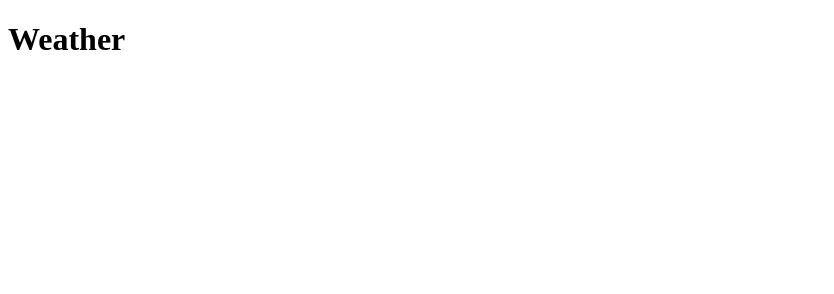
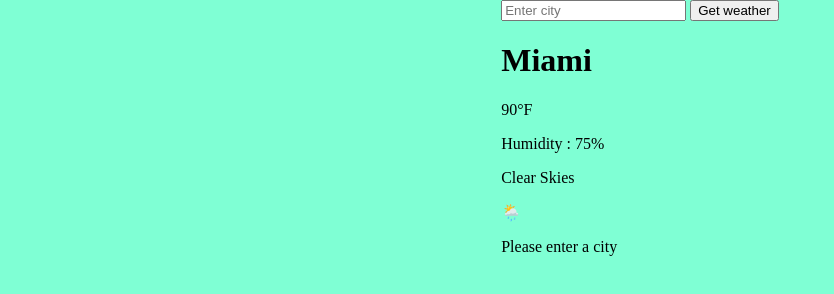
Before and after one commit to Akash-kotagiri/Weather-application, a plain HTML site: page index.html in a window 1280 px wide. Shown: the whole page, without its empty margins (0-834 px from the left). Drawn offline with Linux system fonts and the light colour scheme.

Commit message:
add content to HTML and css

```diff
--- a/index.html
+++ b/index.html
@@ -4,8 +4,23 @@
     <meta charset="UTF-8">
     <meta name="viewport" content="width=device-width, initial-scale=1.0">
     <title>Weather Application</title>
+    <link rel="stylesheet" href="./style.css">
 </head>
 <body>
-    <h1>Weather</h1>
+    <form class="weatherForm">
+        <input type="text" class="citytInput" placeholder="Enter city">
+        <button type="submit">Get weather</button>
+
+        <div class="card">
+            <h1 class="cityDisplay">Miami</h1>
+            <p class="tempDisplay">90&deg;F</p>
+            <p class="humidityDisplay">Humidity : 75%</p>
+            <p class="descDisplay">Clear Skies</p>
+            <p class="weatherEmoji">🌦️</p>
+            <p class="errorDisplay">Please enter a city</p>
+        </div>
+
+    </form>
+    <script src="./app.js"></script>
 </body>
 </html>
--- a/style.css
+++ b/style.css
@@ -0,0 +1,8 @@
+body{
+    font-family: 'Times New Roman', Times, serif;
+    background-color: aquamarine;
+    margin:0;
+    display: flex;
+    flex-direction: column;
+    align-items: center;
+}
```
